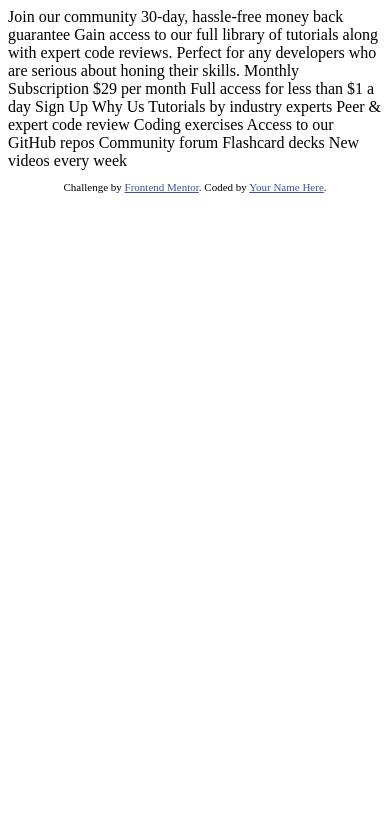
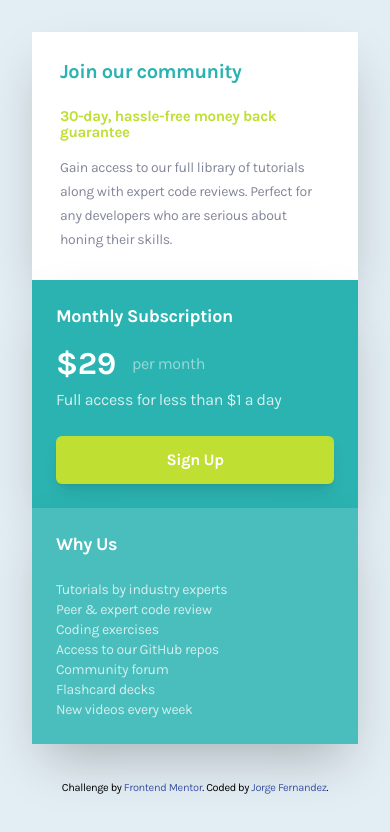
Before and after one commit to jfernandezunsa/singleprice, a website: page index.html in a window 390 px wide. Drawn offline with nearby package versions, Linux system fonts and the light colour scheme.

Commit message:
avance version mobil

```diff
--- a/index.html
+++ b/index.html
@@ -1,49 +1,66 @@
 <!DOCTYPE html>
 <html lang="en">
   <head>
-  <meta charset="UTF-8">
-  <meta name="viewport" content="width=device-width, initial-scale=1.0"> <!-- displays site properly based on user's device -->
+    <meta charset="UTF-8" />
+    <meta name="viewport" content="width=device-width, initial-scale=1.0" />
+    <!-- displays site properly based on user's device -->
 
-  <link rel="icon" type="image/png" sizes="32x32" href="./images/favicon-32x32.png">
+    <link
+      rel="icon"
+      type="image/png"
+      sizes="32x32"
+      href="./images/favicon-32x32.png"
+    />
 
     <title>Frontend Mentor | Single Price Grid Component</title>
-
+    <script src="https://cdn.tailwindcss.com"></script>
     <!-- Feel free to remove these styles or customise in your own stylesheet 👍 -->
     <style>
-    .attribution { font-size: 11px; text-align: center; }
-    .attribution a { color: hsl(228, 45%, 44%); }
+      @import url("https://fonts.googleapis.com/css2?family=Karla:ital,wght@0,200..800;1,200..800&display=swap");
+      body {
+        font-family: "Karla", sans-serif;
+      }
+      .attribution {
+        font-size: 11px;
+        text-align: center;
+      }
+      .attribution a {
+        color: hsl(228, 45%, 44%);
+      }
     </style>
   </head>
-<body>
-  Join our community
+  <body class="bg-[#E3EEF4] text-[14px] leading-6 tracking-tight">
+    <main class="p-8 grid-rows-1">
+      <section class="bg-white p-7 shadow-2xl">
+        <h2 class="text-[#2BB3B1] text-[20px] tracking-tight font-bold pb-6">Join our community</h2>
+        <h3 class=" text-[#BFDF32] text-[15px] leading-4 font-bold pb-4">30-day, hassle-free money back guarantee</h3>
+        <p class="text-[#83869a]">Gain access to our full library of tutorials along with expert code reviews.
+          Perfect for any developers who are serious about honing their skills.</p>
+      </section>
+      <section class="bg-[#2BB3B1] p-6 text-white text-[16px] shadow-2xl">
+        <h2 class="text-[18px] tracking-tight font-bold pb-6">Monthly Subscription</h2>
+        <div class="flex"><h3 class="text-[32px] font-bold pb-3">&dollar;29</h3><p class="text-[16px] opacity-50 ms-4">per month</p></div>
+        <p class="pb-6 opacity-80">Full access for less than &dollar;1 a day</p>
+        <button class="w-full bg-[#BFDF32] p-3 rounded-md font-bold shadow-lg">Sign Up</button>
+      </section>
+      <section class="bg-[#4ABEBD] p-6 text-white shadow-2xl">
+        <h2 class="text-[18px] tracking-tight font-bold pb-6">Why Us</h2>
+        <ul class="opacity-75 leading-5">
+          <li>Tutorials by industry experts</li>
+          <li>Peer &amp; expert code review</li>
+          <li>Coding exercises</li>
+          <li>Access to our GitHub repos</li>
+          <li>Community forum</li>
+          <li>Flashcard decks</li>
+          <li>New videos every week</li>
+        </ul>
+      </section>
+    </main>
 
-  30-day, hassle-free money back guarantee
 
-  Gain access to our full library of tutorials along with expert code reviews.
-  Perfect for any developers who are serious about honing their skills.
-
-  Monthly Subscription
-
-  &dollar;29 per month
-
-  Full access for less than &dollar;1 a day
-
-  Sign Up
-
-  Why Us
-
-  Tutorials by industry experts
-  Peer &amp; expert code review
-  Coding exercises
-  Access to our GitHub repos
-  Community forum
-  Flashcard decks
-  New videos every week
 
     <footer>
-    <p class="attribution">
-      Challenge by <a href="https://www.frontendmentor.io?ref=challenge" target="_blank">Frontend Mentor</a>.
-      Coded by <a href="#">Your Name Here</a>.
+      <p class="attribution">Challenge by <a href="https://www.frontendmentor.io?ref=challenge" target="_blank">Frontend Mentor</a>. Coded by <a href="#">Jorge Fernandez</a>.
       </p>
     </footer>
   </body>
--- /dev/null
+++ b/package.json
@@ -0,0 +1,5 @@
+{
+  "devDependencies": {
+    "tailwindcss": "^3.4.3"
+  }
+}
--- /dev/null
+++ b/tailwind.config.js
@@ -0,0 +1,8 @@
+/** @type {import('tailwindcss').Config} */
+module.exports = {
+  content: [],
+  theme: {
+    extend: {},
+  },
+  plugins: [],
+}
```
Also changed, not shown: 1 other file. Lines whose indentation alone changed are shown as unchanged.
